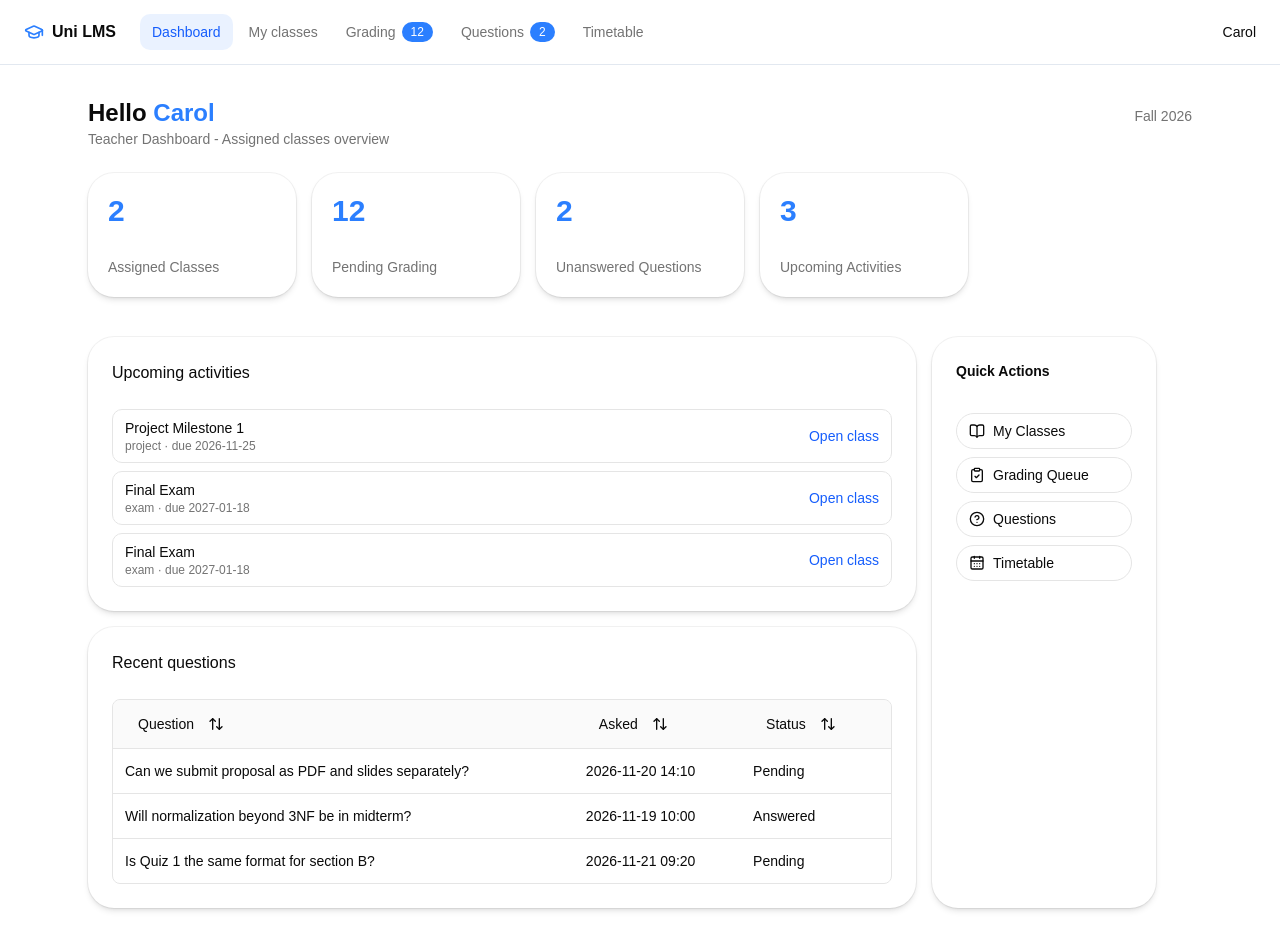
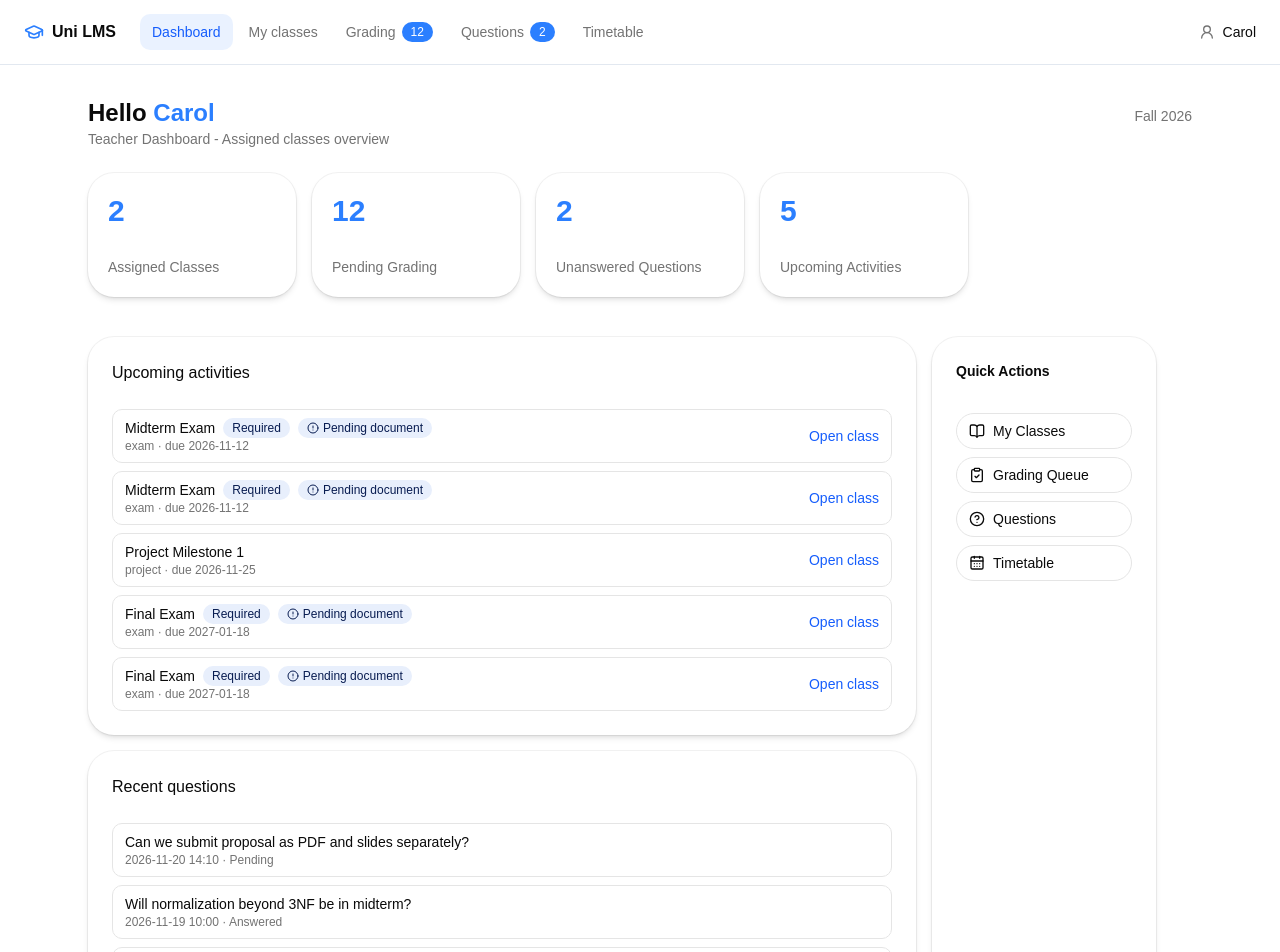
Before and after one commit to ch-arslanahmad/uni-lms, a React (Vite) app in the folder frontend/: page /teacher in a window 1280 px wide. Shown: the top 952 px of the page. Built offline with nearby package versions, Linux system fonts and the light colour scheme.

Commit message:
feat(teacher): improve dashboard question links and teacher cues

```diff
--- a/frontend/src/components/teacher/TeacherLayout.tsx
+++ b/frontend/src/components/teacher/TeacherLayout.tsx
@@ -1,4 +1,4 @@
-import { GraduationCap } from "lucide-react";
+import { GraduationCap, UserRound } from "lucide-react";
 import { useMemo, useState } from "react";
 import { Link, NavLink, Outlet } from "react-router-dom";
 import Footer from "../Footer";
@@ -97,7 +97,7 @@ function TeacherLayout() {
               ))}
             </ul>
           </div>
-          <div className="hidden text-sm font-medium sm:block">{teacher?.name ?? "Teacher"}</div>
+          <div className="hidden items-center gap-2 text-sm font-medium sm:flex"><UserRound className="size-4 text-muted-foreground" />{teacher?.name ?? "Teacher"}</div>
         </nav>
       </header>
       <main className="flex-1">
--- a/frontend/src/pages/teacher/MyClasses.tsx
+++ b/frontend/src/pages/teacher/MyClasses.tsx
@@ -1,3 +1,4 @@
+import { Users } from "lucide-react";
 import { useMemo, useState } from "react";
 import { Link } from "react-router-dom";
 import Breadcrumbs from "../../components/student/Breadcrumbs";
@@ -40,7 +41,7 @@ function MyClasses() {
               </CardHeader>
               <CardContent className="space-y-1 text-sm text-muted-foreground">
                 <p>{c.schedule}</p>
-                <p>{c.section.enrolledCount} enrolled students</p>
+                <p className="inline-flex items-center gap-1.5"><Users className="size-4" />{c.section.enrolledCount} enrolled students</p>
               </CardContent>
               <CardFooter className="mt-auto">
                 <Link to={`/teacher/classes/${c.id}`} className="w-full"><Button variant="outline" size="sm" className="w-full">Open class</Button></Link>
--- a/frontend/src/pages/teacher/TeacherDashboard.tsx
+++ b/frontend/src/pages/teacher/TeacherDashboard.tsx
@@ -1,17 +1,20 @@
-import { BookOpen, ClipboardCheck, HelpCircle, CalendarDays } from "lucide-react";
+import { BookOpen, ClipboardCheck, HelpCircle, CalendarDays, AlertCircle } from "lucide-react";
 import { Link, useOutletContext } from "react-router-dom";
 import Dashboard from "../../components/Dashboard";
+import { Badge } from "../../components/ui/badge";
 import { Card, CardContent, CardHeader, CardTitle } from "../../components/ui/card";
-import { SimpleTable, type Column } from "../../components/SimpleTable";
 import type { TeacherContext } from "../../components/teacher/TeacherLayout";
-import { getTeacherProfile, teacherSections, type TeacherQuestion } from "../../mock/teacher";
+import { getTeacherProfile, teacherSections } from "../../mock/teacher";
 
 function TeacherDashboard() {
   const { submissions, questions, activities } = useOutletContext<TeacherContext>();
   const teacher = getTeacherProfile();
   const pendingGrading = submissions.filter((s) => s.status === "submitted").length;
   const unanswered = questions.filter((q) => q.status === "pending").length;
-  const upcoming = activities.filter((a) => a.dueAt >= "2026-11-22").slice(0, 5);
+  const upcoming = activities
+    .filter((a) => a.dueAt >= "2026-11-22" || (a.required && !a.documentName))
+    .sort((a, b) => a.dueAt.localeCompare(b.dueAt))
+    .slice(0, 6);
 
   const stats = [
     { value: teacherSections.length, label: "Assigned Classes", href: "/teacher/classes" },
@@ -20,11 +23,7 @@ function TeacherDashboard() {
     { value: upcoming.length, label: "Upcoming Activities" },
   ];
 
-  const qCols: Column<TeacherQuestion>[] = [
-    { key: "question", label: "Question", render: (q) => <span className="line-clamp-1">{q.question}</span> },
-    { key: "askedAt", label: "Asked" },
-    { key: "status", label: "Status", render: (q) => <span className="capitalize">{q.status}</span> },
-  ];
+  const recentQuestions = questions.slice(0, 5);
 
   return (
     <Dashboard
@@ -45,7 +44,7 @@ function TeacherDashboard() {
               {upcoming.length === 0 ? <p className="text-sm text-muted-foreground">No upcoming activities.</p> : upcoming.map((a) => (
                 <div key={a.id} className="flex items-center justify-between rounded-lg border px-3 py-2 text-sm">
                   <div>
-                    <p className="font-medium">{a.title}</p>
+                    <p className="font-medium flex items-center gap-2">{a.title}{a.required && <Badge variant="secondary">Required</Badge>}{a.required && !a.documentName && <Badge variant="secondary" className="gap-1"><AlertCircle className="size-3" />Pending document</Badge>}</p>
                     <p className="text-xs text-muted-foreground">{a.kind} · due {a.dueAt}</p>
                   </div>
                   <Link to={`/teacher/classes/${a.sectionId}`} className="text-blue-600 hover:underline">Open class</Link>
@@ -55,8 +54,13 @@ function TeacherDashboard() {
           </Card>
           <Card>
             <CardHeader><CardTitle className="text-base">Recent questions</CardTitle></CardHeader>
-            <CardContent>
-              <SimpleTable columns={qCols} data={questions.slice(0, 5)} searchable={false} searchKeys={["question"]} paginated={false} />
+            <CardContent className="space-y-2">
+              {recentQuestions.length === 0 ? <p className="text-sm text-muted-foreground">No questions yet.</p> : recentQuestions.map((q) => (
+                <Link key={q.id} to="/teacher/questions" className="block rounded-lg border px-3 py-2 text-sm hover:bg-muted/40">
+                  <p className="font-medium line-clamp-1">{q.question}</p>
+                  <p className="text-xs text-muted-foreground">{q.askedAt} · <span className="capitalize">{q.status}</span></p>
+                </Link>
+              ))}
             </CardContent>
           </Card>
         </div>
```
